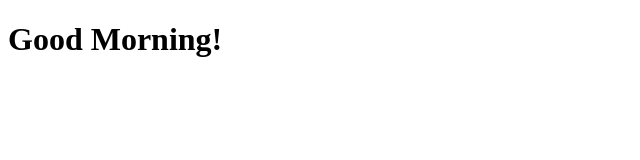
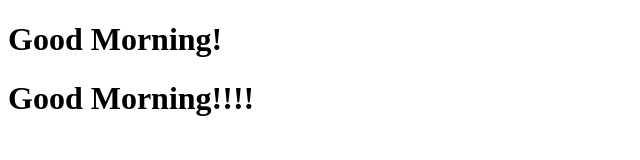
Before and after one commit to e27813176/git-demo, a plain HTML site: page index.html in a window 1280 px wide. Shown: the whole page, without its empty margins (0-640 px from the left). Drawn offline with Linux system fonts and the light colour scheme.

Commit message:
add a line

```diff
--- a/index.html
+++ b/index.html
@@ -4,6 +4,7 @@
     </head>
 	<body>
         <h1>Good Morning!</h1>
-	</body>
+        <h1>Good Morning!!!!</h1>
+    </body>
 
 </html>
```
